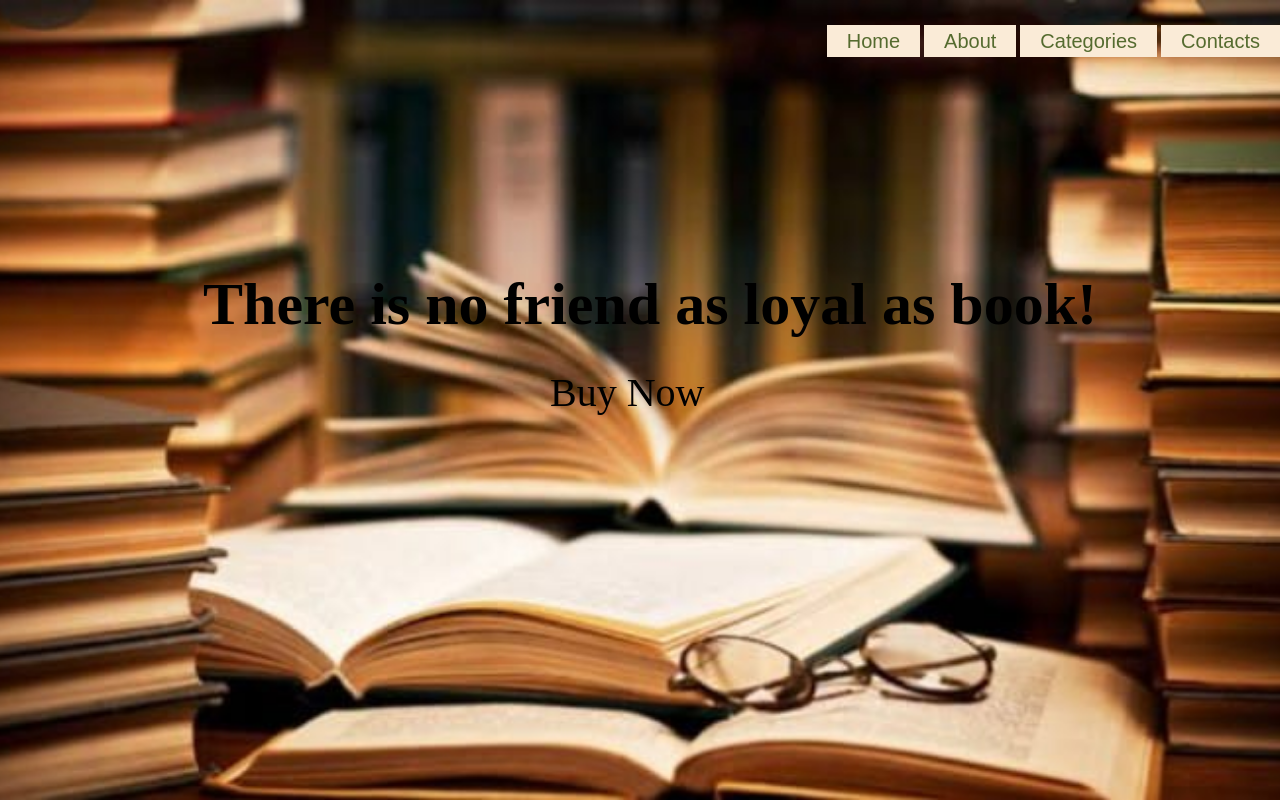
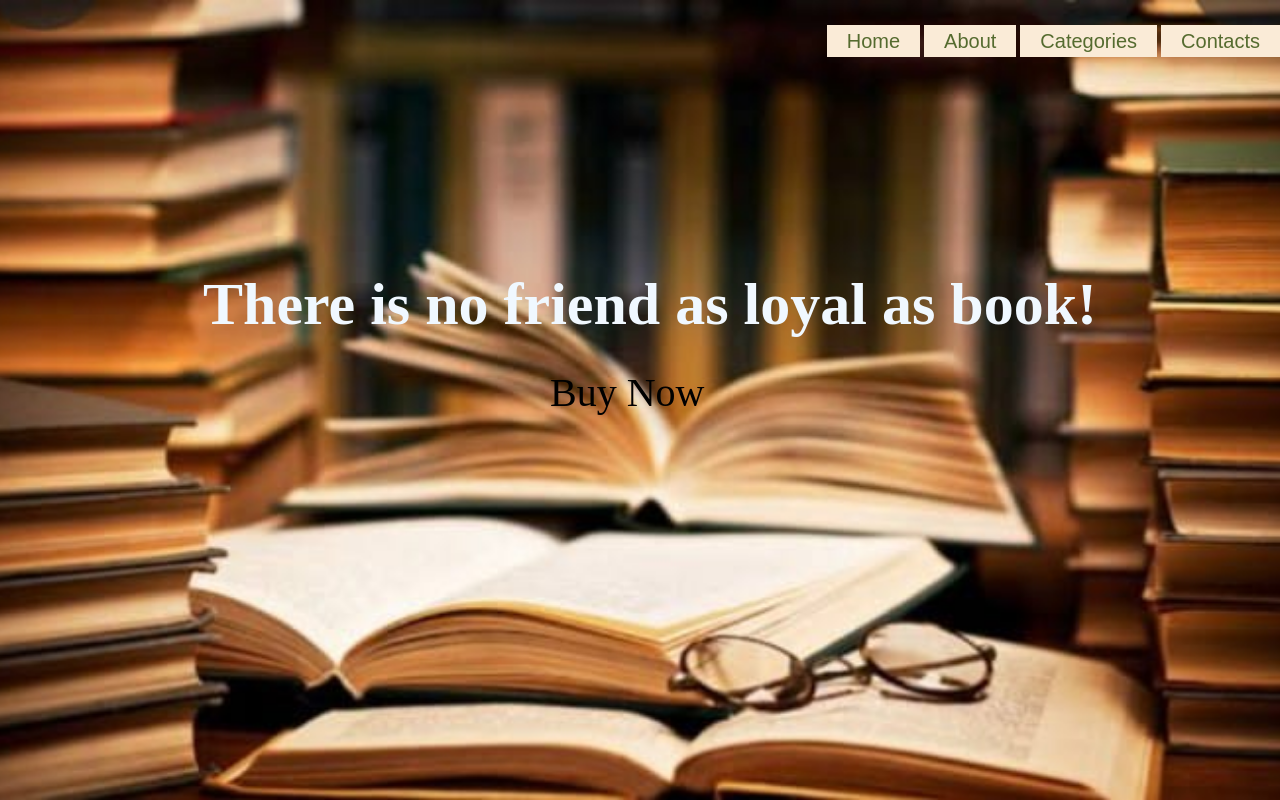
Before and after one commit to mansi-sj/Book-Store, a plain HTML site: page index.html in a window 1280 px wide. Drawn offline with Linux system fonts and the light colour scheme.

Commit message:
Update style.css

```diff
--- a/style.css
+++ b/style.css
@@ -59,7 +59,7 @@ header {
 }
 
 h1 {
- color: black;
+ color: aliceblue;
  font-size: 60px;
  font-family: 'Times New Roman', Times, serif;
  text-align: center;
```
